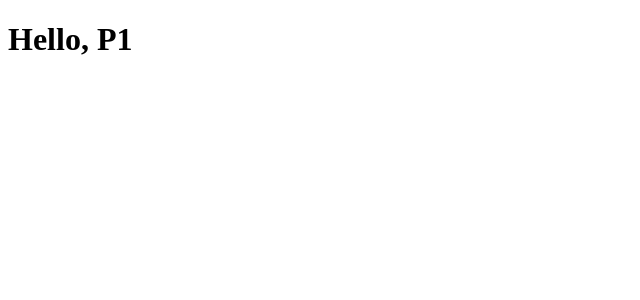
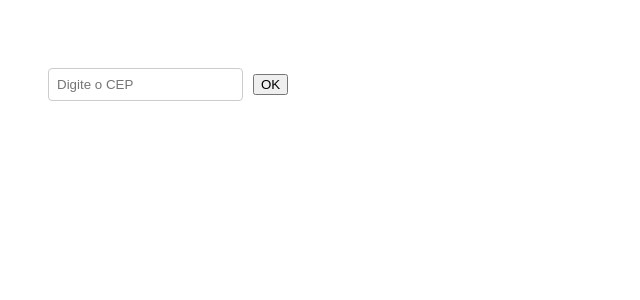
Before and after one commit to tarsoa/consulta-enderecos-cep, a React (Vite) app: page / in a window 1280 px wide. Shown: the top 300 px of the page, without its empty margins (0-640 px from the left). Built offline with nearby package versions, Linux system fonts and the light colour scheme.

Commit message:
feat(p1):cria componente de busca

```diff
--- a/src/App.jsx
+++ b/src/App.jsx
@@ -1,9 +1,10 @@
 import React from "react";
+import Busca from "./components/Busca";
 
 function App() {
   return (
-    <div className="p-6">
-      <h1 className="text-6xl font-bold mb-4">Hello, P1</h1>
+    <div style={{ padding: "40px", fontFamily: "Arial" }}>
+      <Busca />
     </div>
   );
 }
--- /dev/null
+++ b/src/components/Busca.jsx
@@ -0,0 +1,29 @@
+import React, { useState } from "react";
+
+function Busca() {
+  const [cep, setCep] = useState("");
+
+  const handleClick = () => {
+    alert(`CEP digitado: ${cep}`);
+  };
+
+  return (
+    <div style={{ marginTop: '20px' }}>
+      <input
+        type="text"
+        value={cep}
+        onChange={(e) => setCep(e.target.value)}
+        placeholder="Digite o CEP"
+        style={{
+          padding: "8px",
+          border: "1px solid #ccc",
+          borderRadius: "4px",
+          marginRight: "10px"
+        }}
+      />
+      <button onClick={handleClick}>OK</button>
+    </div>
+  );
+}
+
+export default Busca;
```
